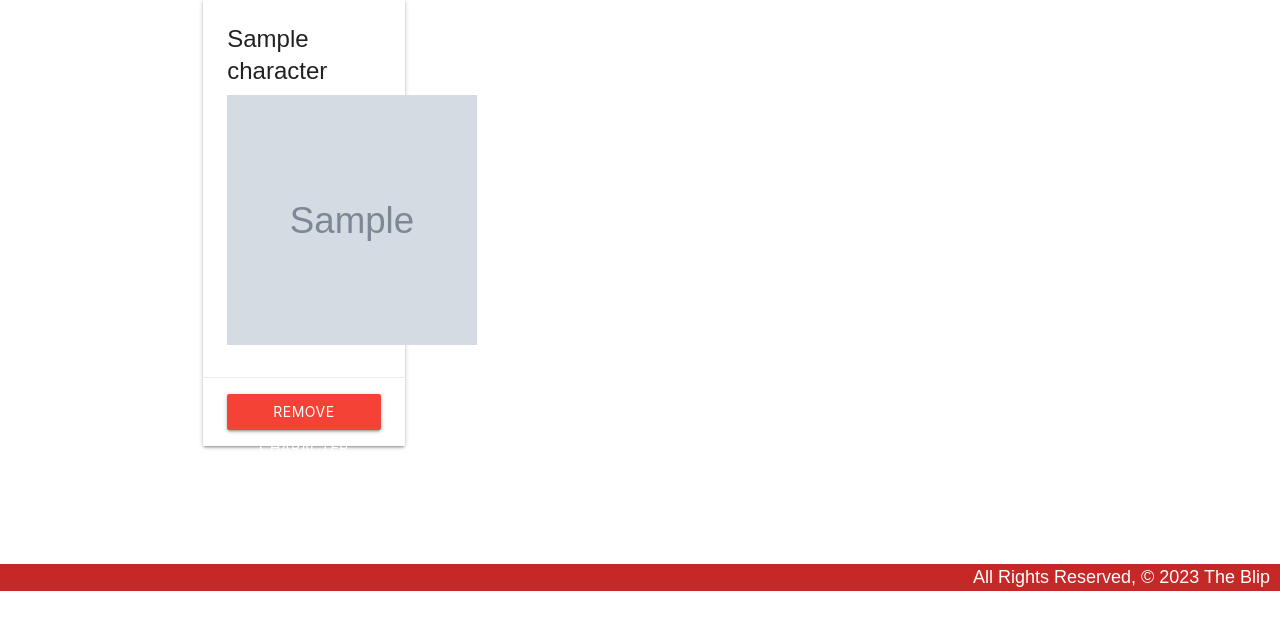
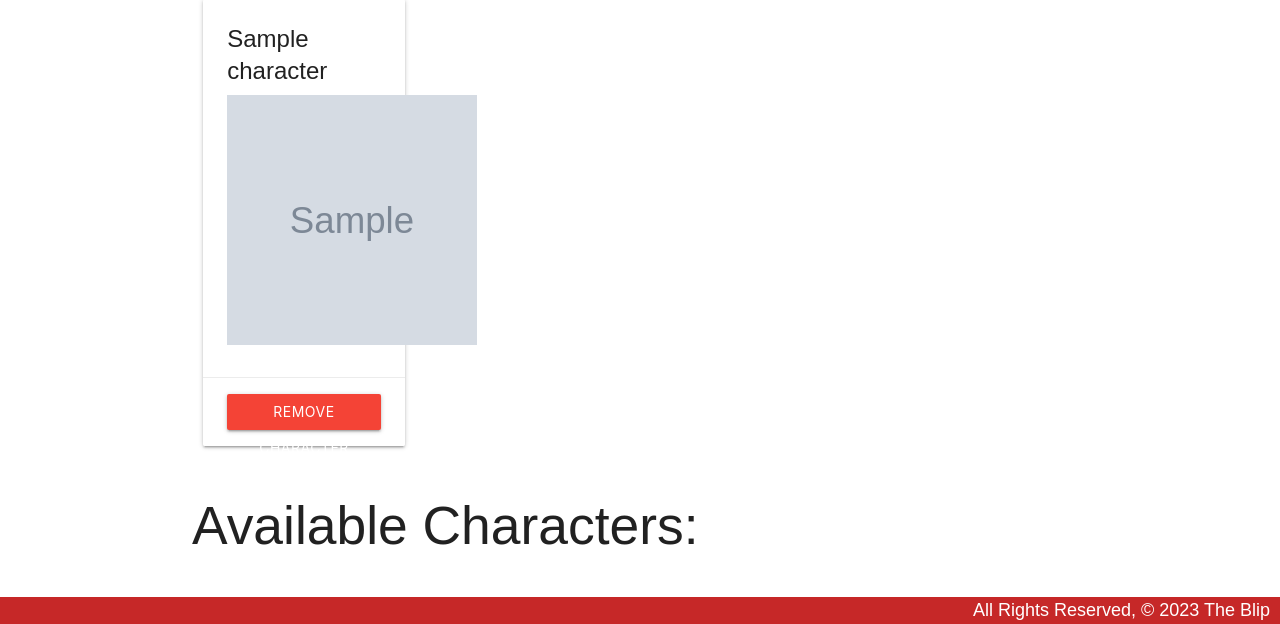
Before and after one commit to foobar-undefined/the_blip, a Django app: page /teams/1/ in a window 1280 px wide. Shown: the part 209-833 px from the top of the page. Before the commit the page ends 800 px from the top, so only its background shows below. Run offline with Django 4.2, Linux system fonts and the light colour scheme; tables that the repository leaves empty hold one stand-in row (values such as "Sample post"); grey boxes marked "Sample" are stand-in pictures; some web fonts are replaced.

Commit message:
wip: unassoc_char & assoc_char has been fixed

```diff
--- a/main_app/templates/characters/characters_details.html
+++ b/main_app/templates/characters/characters_details.html
@@ -8,9 +8,9 @@
   </div>
   {% if not is_in_team %}
     <!-- Add to Team Form -->
-    <form method="post" action="{% url 'characters_details' character_id=char.character_id %}">
+    <form method="post" action="">
       {% csrf_token %}
-      <button type="submit" class="btn btn-primary">Add to Team</button>
+      <button type="submit" class="btn btn-primary">Add to Roster</button>
     </form>
   {% else %}
     <p>This character is already in your team.</p>
--- a/main_app/templates/teams/team_detail.html
+++ b/main_app/templates/teams/team_detail.html
@@ -10,7 +10,7 @@
                     <img src= '{{ char.thumbnail}}'  width="250" height="250">
                 </div>
                 <div class="card-action">
-                    <form action="{% url 'unassoc_char' team.id char.id %}" method="POST">
+                    <form action="{% url 'unassoc_char' team.id char.character_id %}" method="POST">
                         {% csrf_token %}
                         <button type="submit" class="btn red">Remove Character</button>
                     </form>
@@ -19,4 +19,24 @@
         </div>
         {% endfor %}
     </div>
+
+    <h2>Available Characters:</h2>
+    <div class="row">
+        {% for char in available_characters %}
+            <div class="col s12 m6 l3">
+                <div class="card">
+                    <div class="card-content">
+                        <span class="card-title">{{ char.name }}</span>
+                        <img src="{{ char.thumbnail }}" width="250" height="250">
+                    </div>
+                    <div class="card-action">
+                        <form action="{% url 'assoc_char' team.id char.character_id %}" method="POST">
+                            {% csrf_token %}
+                            <button type="submit" class="btn green">Add Character</button>
+                        </form>
+                    </div>
+                </div>
+            </div>
+            {% endfor %}
+    </div>
 {% endblock %}
--- a/main_app/views.py
+++ b/main_app/views.py
@@ -48,7 +48,6 @@ def character_details(request, character_id):
     path = list(thumbnail.values())[0]
     extension = list(thumbnail.values())[1]
     thumbnail_url = path + '.'+ extension
-    user = request.user
 
     try:
         character = Character.objects.get(character_id=character_data['id'])
@@ -73,34 +72,30 @@ def team_index(request):
 def team_detail(request, team_id):
     team = Team.objects.get(id=team_id)
     characters = team.characters.all()
-    # no_characters = Character.objects.exclude(id_in=characters)
-    return render(request, 'teams/team_detail.html', {'team': team, 'characters': characters})
-
-# def add_to_team(request, character_id, team_id):
-#     character = get_object_or_404(Character, character_id = character_id)
-#     team = get_object_or_404(Team, id=team_id)
-#     if character not in team.characters.all():
-#         team.characters.add(characters)
-
-
-    # return redirect('team', team_id=team.id)
+    id_list=characters.values_list('character_id', flat=True)
+    available_characters = Character.objects.exclude(character_id__in=id_list)
+    return render(request, 'teams/team_detail.html', {
+        'team': team,
+        'characters': characters,
+        'available_characters': available_characters
+        })
 
 def add_to_team(request, character_id, team_id):
     team = Team.objects.get(id = team_id)
     character = Character.objects.get(id=character_id)
     if character not in team.characters.all():
         team.characters.add(characters)
-    return redirect('team', team_id=team.id)
+    return redirect('team', team_id=team_id)
 
 def assoc_char(request, team_id, character_id):
     team = Team.objects.get(id=team_id)
-    character = Character.objects.get(id=character_id)
+    character = Character.objects.get(character_id=character_id)
     team.characters.add(character)
     return redirect('team_detail', team_id=team_id)
 
 def unassoc_char(request, team_id, character_id):
     team = Team.objects.get(id = team_id)
-    character = Character.objects.get(id=character_id)
+    character = Character.objects.get(character_id=character_id)
     team.characters.remove(character)
     return redirect('team_detail', team_id=team_id)
 
@@ -133,7 +128,7 @@ class TeamCreate(LoginRequiredMixin, CreateView):
 
 class TeamUpdate(LoginRequiredMixin, DetailView):
     model = Team
-    fields = ['name']
+    fields = ['name','description', 'characters']
 
 class TeamDelete(LoginRequiredMixin, DeleteView):
     model = Team
```
